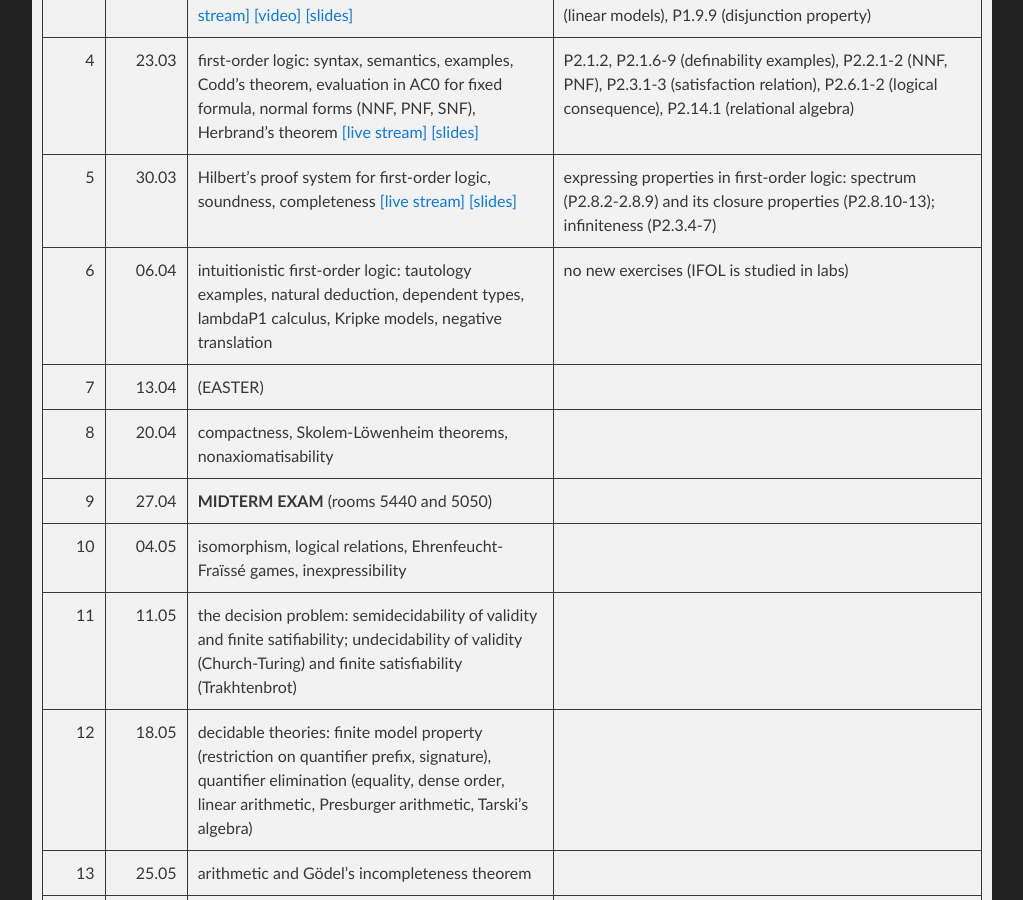
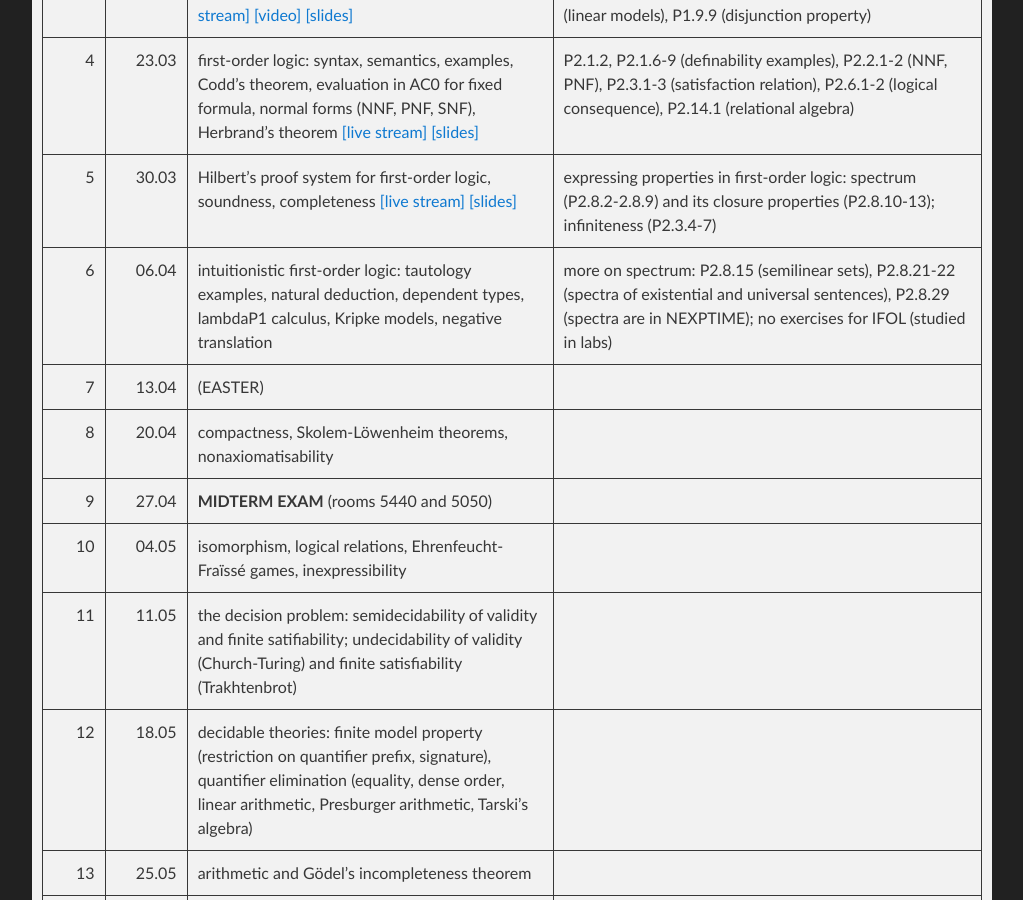
Before and after one commit to lclem/logic_course, a Jekyll site: the page built from docs/index.md, in a window 1280 px wide and 900 px high, scrolled down 2457 px. Shown: the whole window, without its empty margins (128-1151 px from the left). Built offline with Jekyll 4.4.1, drawn with Linux system fonts in a browser that asks for light colours; our own code applies the rules of GitHub Pages for plain Markdown files.

Commit message:
Update index.md

```diff
--- a/docs/index.md
+++ b/docs/index.md
@@ -59,7 +59,7 @@
 | 3 | 16.03 | intuitionistic propositional logic: law of excluded middle, natural deduction, Curry-Howard correspondence (simply-typed lambda-calculus), models, tautology is PSPACE-complete [[live stream]](https://youtu.be/4MtVtuULxxQ) [[video]](https://youtu.be/FwPfMFfRD-8) [[slides]](slides/04-intuitionism.pdf) | P1.9.1 (examples), P1.9.2 (monotonicity of natural deduction), P1.9.3 (Kripke models with one world), P1.9.4 (monotonicity of Kripke semantics), P1.9.5 (soundness), P1.9.7 (examples of intuitionistic non-tautologies), P1.9.8 (linear models), P1.9.9 (disjunction property) |
 | 4 | 23.03 | first-order logic: syntax, semantics, examples, Codd's theorem, evaluation in AC0 for fixed formula, normal forms (NNF, PNF, SNF), Herbrand's theorem [[live stream]](https://youtu.be/R_aFVUzb7d8) [[slides]](slides/05-first_order_logic.pdf) | P2.1.2, P2.1.6-9 (definability examples), P2.2.1-2 (NNF, PNF), P2.3.1-3 (satisfaction relation), P2.6.1-2 (logical consequence), P2.14.1 (relational algebra) |
 | 5 | 30.03 | Hilbert's proof system for first-order logic, soundness, completeness [[live stream]](https://youtu.be/i1Nl1XOGxZ0) [[slides]](slides/06-completeness_FO.pdf) | expressing properties in first-order logic: spectrum (P2.8.2-2.8.9) and its closure properties (P2.8.10-13); infiniteness (P2.3.4-7) |
-| 6 | 06.04 | intuitionistic first-order logic: tautology examples, natural deduction, dependent types, lambdaP1 calculus, Kripke models, negative translation | no new exercises (IFOL is studied in labs) |
+| 6 | 06.04 | intuitionistic first-order logic: tautology examples, natural deduction, dependent types, lambdaP1 calculus, Kripke models, negative translation | more on spectrum: P2.8.15 (semilinear sets), P2.8.21-22 (spectra of existential and universal sentences), P2.8.29 (spectra are in NEXPTIME); no exercises for IFOL (studied in labs) |
 | 7 | 13.04 | (EASTER) |
 | 8 | 20.04 | compactness, Skolem-Löwenheim theorems, nonaxiomatisability | |
 | 9 | 27.04 | **MIDTERM EXAM** (rooms 5440 and 5050) | |
```
